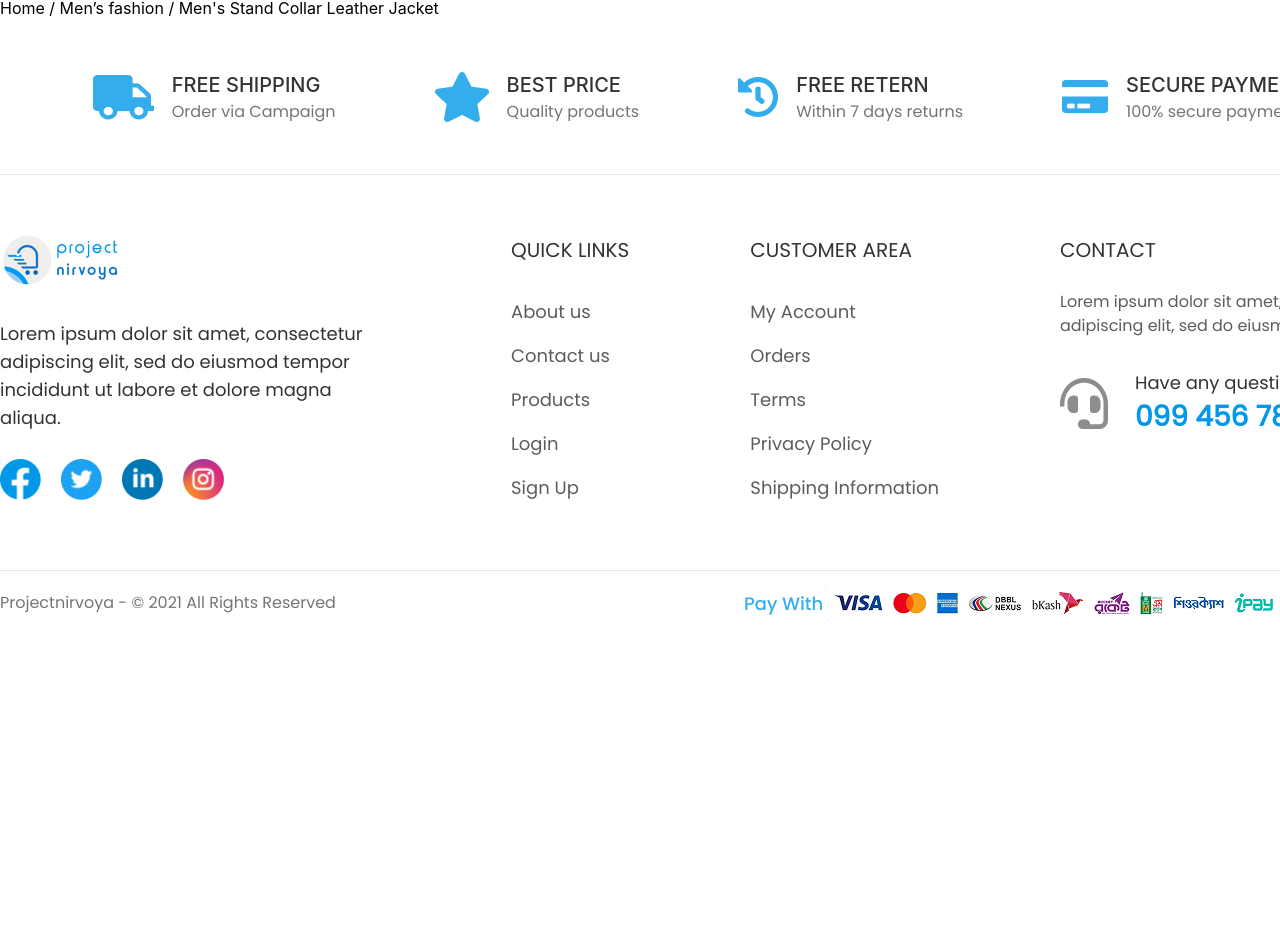
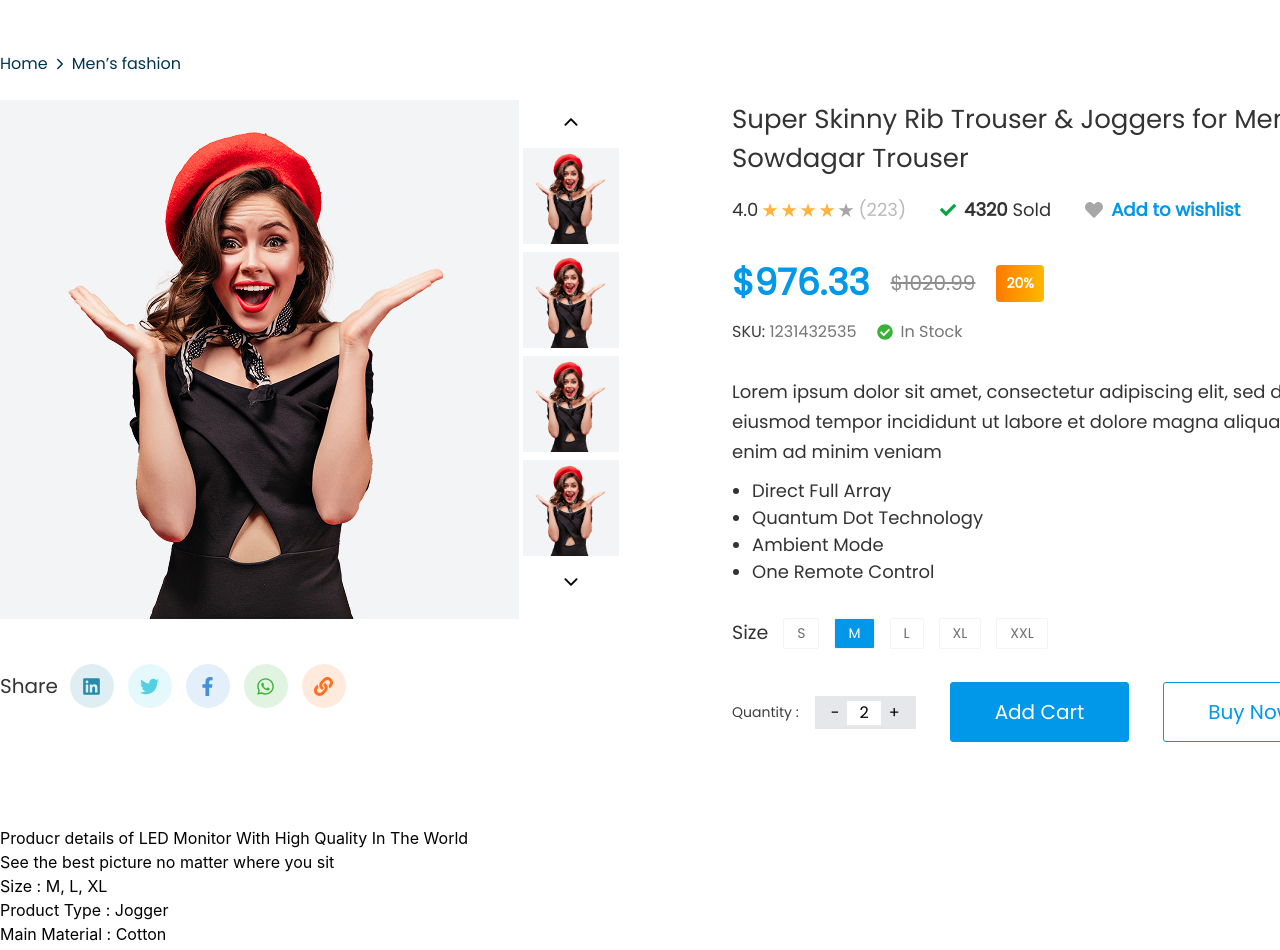
Before and after one commit to ashiqul290/Nirvoya-Website, a React (Vite) app: page /view-product in a window 1280 px wide. Shown: the part 171-1121 px from the top of the page. Before the commit the page ends 806 px from the top, so only its background shows below. Built offline with nearby package versions, Linux system fonts and the light colour scheme.

Commit message:
view product

```diff
--- /dev/null
+++ b/src/components/ProductDetails/ProductDiscription.jsx
@@ -0,0 +1,39 @@
+import React from 'react'
+
+export const ProductDiscription = () => {
+  return (
+    <>
+
+  <div className="">
+
+    <h2>Producr details of LED Monitor With High Quality In The World</h2>
+    <h3>See the best picture no matter where you sit</h3>
+    <div className="">
+        <ul>
+            <li>Size : M, L, XL</li>
+<li>Product Type : Jogger</li>
+<li>Main Material : Cotton</li>
+<li>Gender : Male</li>
+<li>Waist : Mid-rise</li>
+<li>Zip : Fly</li>
+        </ul>
+        <ul>
+            <li>Zipper : Yes</li>
+<li>Pocket : Two front and One Back Pockets.</li>
+<li>100% Authentic Product</li>
+<li>Product color may slightly vary due to our photography and Sometimes it’s vary on our devices</li>
+        </ul>
+    </div>
+
+    <hr />
+    <h3>Powerful intelligence for perfection</h3>
+    <p>Sed ut perspiciatis unde omnis iste natus error sit voluptatem accusantium doloremque laudantium, totam rem aperiam, eaque ipsa quae ab illo inventore veritatis et quasi architecto beatae vitae dicta sunt explicabo. Nemo enim ipsam voluptatem quia voluptas sit aspernatur aut odit aut fugit, sed quia consequuntur magni dolores eos qui ratione voluptatem sequi nesciunt. Neque porro quisquam est, qui dolorem ipsum quia dolor sit amet, consectetur, adipisci velit, sed quia non numquam eius modi tempora incidunt ut labore et dolore magnam aliquam quaerat voluptatem. Ut enim ad minima veniam, quis nostrum exercitationem ullam corporis suscipit laboriosam, nisi ut aliquid ex ea commodi consequatur? Quis autem vel eum iure reprehenderit qui in ea voluptate velit esse quam nihil molestiae consequatur, vel illum qui dolorem eum fugiat quo voluptas nulla pariatur?
+
+ </p>
+ <p>At vero eos et accusamus et iusto odio dignissimos ducimus qui blanditiis praesentium voluptatum deleniti atque corrupti quos dolores et quas molestias excepturi sint occaecati cupiditate non provident, similique sunt in culpa qui officia deserunt mollitia animi, id est laborum et dolorum fuga. Et harum quidem rerum facilis est et expedita</p>
+  </div>
+
+
+    </>
+  )
+}
--- /dev/null
+++ b/src/components/ProductDetails/RoutePath.jsx
@@ -0,0 +1,22 @@
+import React from 'react'
+import { IoIosArrowForward } from 'react-icons/io'
+import { Link } from 'react-router'
+
+export const RoutePath = () => {
+  return (
+    <>
+
+      <div className=" flex items-center gap-1 text-[#02344F] font-poppins font-normal text-[16px] mt-14">
+           <Link to={'/'}>
+           Home
+           </Link>
+       <div className=" flex items-center gap-1">
+           <IoIosArrowForward />
+            <Link to={'#'}> Men’s fashion </Link>
+       </div>
+            </div>
+
+
+    </>
+  )
+}
--- a/src/page/ProductDtails.jsx
+++ b/src/page/ProductDtails.jsx
@@ -1,9 +1,157 @@
 import React from 'react'
+import { Container } from '../Common/Container'
+import { Link } from 'react-router'
+import { IoIosArrowDown, IoIosArrowForward, IoIosArrowUp } from 'react-icons/io'
+import { RoutePath } from '../components/ProductDetails/RoutePath'
+import { FaCheck, FaCheckCircle, FaFacebookF, FaHeart, FaLink, FaLinkedin, FaTwitter, FaWhatsapp } from 'react-icons/fa'
+import img from '../assets/ProductView/Image Placeholder (4).png'
+import { IoStarSharp } from 'react-icons/io5'
+import { ProductDiscription } from '../components/ProductDetails/ProductDiscription'
+
 
 export const ProductDtails = () => {
   return (
     <>
-        <h3>Home / Men’s fashion / Men's Stand Collar Leather Jacket </h3>
+
+    <div className="">
+      <Container>
+       <div className="">
+       <RoutePath />
+
+<div className="mt-6 flex gap-27.25 mb-21">
+
+<div className="w-169.75 h-159.75  ">
+<div className=" flex justify-between">
+  <div className="w-129.75 h-129.75 bg-gray-100">
+    <img src={img} alt="long img" />
+  </div>
+<div className="">
+  <div className=' text-[20px] flex justify-center py-3 cursor-pointer  hover:text-[#0198E9] duration-150'>
+
+<IoIosArrowUp />
+  </div>
+  <div className="w-26  p-1">
+    <img src={img} className=' bg-gray-100' alt="long img" />
+  </div>
+<div className="w-26  p-1">
+  <img src={img} className=' bg-gray-100' alt="long img" />
+</div>
+<div className="w-26  p-1">
+  <img src={img} className=' bg-gray-100' alt="long img" />
+</div>
+<div className="w-26  p-1">
+  <img src={img} className=' bg-gray-100' alt="long img" />
+</div>
+ <div className=' text-[20px] flex justify-center py-3 cursor-pointer  hover:text-[#0198E9] duration-150'>
+
+<IoIosArrowDown />
+ </div>
+</div>
+</div>
+
+<div className=" flex gap-3 items-center mt-11.25">
+  <h4 className=' text-[#333333] text-[20px] font-poppins font-normal'>Share</h4>
+  <div className=" flex gap-3.5">
+    <Link to={'#'}>
+    <div className=" w-11 h-11 rounded-full text-[19px] bg-[#268AA9]/15 text-[#268AA9] flex justify-center items-center">
+    <FaLinkedin />
+  </div>
+  </Link>
+  <Link to={'#'}>
+  <div className=" w-11 h-11 rounded-full text-[19px] bg-[#53D1E2]/15 text-[#53D1E2] flex justify-center items-center">
+    <FaTwitter />
+  </div>
+  </Link>
+  <Link to={'#'}>
+  <div className=" w-11 h-11 rounded-full text-[19px] bg-[#4391DA]/15 text-[#4391DA] flex justify-center items-center">
+<FaFacebookF />
+  </div>
+  </Link>
+  <Link to={'#'}>
+  <div className=" w-11 h-11 rounded-full text-[19px] bg-[#3AB137]/15 text-[#3AB137] flex justify-center items-center">
+<FaWhatsapp />
+  </div>
+  </Link>
+  <Link to={'#'}>
+  <div className=" w-11 h-11 rounded-full text-[19px] bg-[#FF7020]/15 text-[#FF7020] flex justify-center items-center">
+<FaLink />
+  </div>
+  </Link>
+  </div>
+
+</div>
+
+</div>
+<div className="">
+  <h3 className='text-[#333333] font-poppins font-medium text-[26px]'>Super Skinny Rib Trouser & Joggers for Men By
+Sowdagar Trouser</h3>
+<div className=" flex items-center gap-8.5 mt-4.5 mb-8.25">
+ <div className=" flex gap-1 items-center">
+   <span className='text-[18px] font-poppins font-medium text-[#333333]'>4.0</span>
+  <div className='flex gap-0.75'>
+    <IoStarSharp className='text-[#FFB340]'/>
+    <IoStarSharp className='text-[#FFB340]'/>
+    <IoStarSharp className='text-[#FFB340]'/>
+    <IoStarSharp className='text-[#FFB340]'/>
+    <IoStarSharp className='text-[#A7A7A7]'/>
+  </div>
+  <span className='text-[#BABABA] font-poppins font-normal text-[18px]'>(223)</span>
+ </div>
+ <div className=" flex gap-2 items-center ">
+   <FaCheck className='text-green-600'/>
+   <h4 className='text-[#333333] font-poppins font-semibold text-[18px]'>4320 <span className=' font-normal'>Sold</span></h4>
+ </div>
+ <button className='text-[#0198E9] font-poppins font-bold text-[18px] flex gap-2 items-center cursor-pointer'><FaHeart className='text-[#A7A7A7]'/> Add to wishlist</button>
+</div>
+<div className=" flex items-center gap-5.25">
+  <p className=' text-[36px] font-poppins text-[#0198E9] font-semibold'>$976.33</p> <del className='text-[#8D8D8D] font-normal text-[20px] font-poppins'>$1020.99</del>
+  <span className='px-2.5 py-2 text-[14px] font-semibold font-poppins bg-linear-to-r from-[#FF7A00] to-[#FFB800] rounded-[4px] text-white'>20%</span>
+</div>
+<div className=" flex gap-5 mt-2.5">
+<h4 className='text-[#757575] font-medium font-poppins text-[16px]'>  <span className=' text-[#3D3D3F]'>SKU: </span> 1231432535 </h4>
+<p className='text-[#757575] text-[16px] font-normal font-poppins flex gap-2 items-center'><FaCheckCircle className='text-[#3AB137]'/> In Stock</p>
+</div>
+<p className='mt-8.25 text-[18px] font-normal font-poppins leading-7.5 text-[#333333] max-w-149.5'>Lorem ipsum dolor sit amet, consectetur adipiscing elit, sed do eiusmod tempor incididunt ut labore et dolore magna aliqua. Ut enim ad minim veniam</p>
+
+<ul className='mt-2.5'>
+  <li className=' text-[#333333] font-normal font-poppins text-[18px] list-disc ml-5'> Direct Full Array</li>
+  <li className=' text-[#333333] font-normal font-poppins text-[18px] list-disc ml-5'>  Quantum Dot Technology</li>
+  <li className=' text-[#333333] font-normal font-poppins text-[18px] list-disc ml-5'>  Ambient Mode</li>
+  <li className=' text-[#333333] font-normal font-poppins text-[18px] list-disc ml-5'>One Remote Control</li>
+</ul>
+
+<div className=" flex gap-3.75 items-center my-8.25">
+  <h4 className=' text-[#333333] text-[19px] font-poppins font-normal'>Size</h4>
+  <button className=' text-[#6E6E6F] bg-white border border-gray-100 text-[14px] font-poppins font-normal hover:bg-[#0198E9] px-3.25 rounded-[2px] py-1  hover:text-white'>S</button>
+  <button className=' text-white  border border-gray-100 text-[14px] font-poppins font-normal bg-[#0198E9] px-3.25 rounded-[2px] py-1  hover:text-white'>M</button>
+  <button className=' text-[#6E6E6F] bg-white border border-gray-100 text-[14px] font-poppins font-normal hover:bg-[#0198E9] px-3.25 rounded-[2px] py-1  hover:text-white'>L</button>
+  <button className=' text-[#6E6E6F] bg-white border border-gray-100 text-[14px] font-poppins font-normal hover:bg-[#0198E9] px-3.25 rounded-[2px] py-1  hover:text-white'>XL</button>
+  <button className=' text-[#6E6E6F] bg-white border border-gray-100 text-[14px] font-poppins font-normal hover:bg-[#0198E9] px-3.25 rounded-[2px] py-1  hover:text-white'>XXL</button>
+</div>
+<div className=" flex items-center gap-8.5">
+ <div className="flex items-center gap-4">
+   <h2 className='text-[#3D3D3F] font-poppins font-normal text-[14px]'>Quantity :</h2>
+  <div className=" bg-gray-200 py-1 px-2">
+    <button className='  px-2 text-[16px] font-medium font-poppins cursor-pointer'>-</button>
+    <button className='  px-3 text-[16px] font-medium font-poppins bg-white '>2</button>
+    <button className='  px-2 text-[16px] font-medium font-poppins cursor-pointer'>+</button>
+  </div>
+ </div>
+
+    <button className='bg-[#0198E9] text-white border border-[#0198E9] px-11 py-3.5  text-[20px] font-medium font-poppins rounded-[3px] cursor-pointer'>Add Cart</button>
+  <button className='text-[#0198E9] border border-[#0198E9] px-11 py-3.5  text-[20px] font-medium font-poppins rounded-[3px] cursor-pointer'>Buy Now</button>
+
+</div>
+</div>
+
+</div>
+
+      <div className="">
+        <ProductDiscription />
+      </div>
+       </div>
+      </Container>
+    </div>
 
     </>
   )
```
Also changed, not shown: src/assets/ProductView/Image Placeholder (4).png (added).
